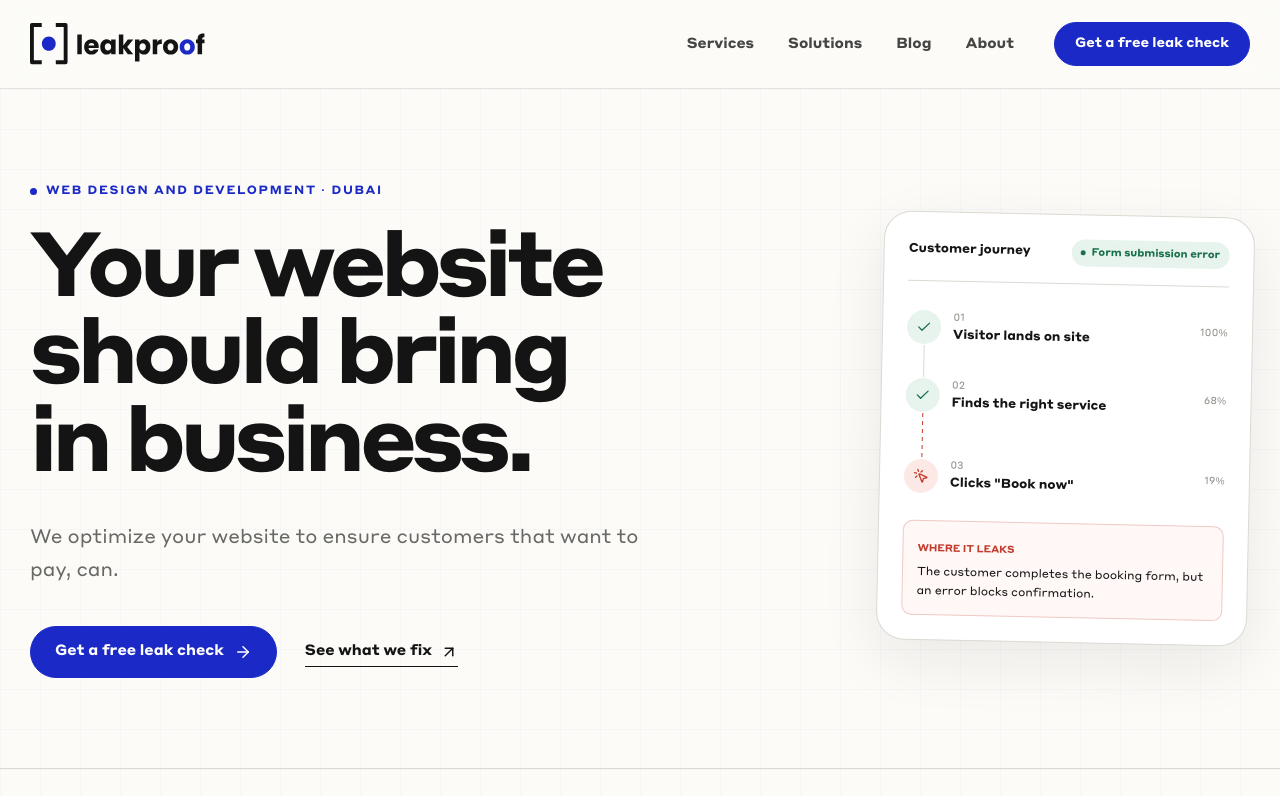
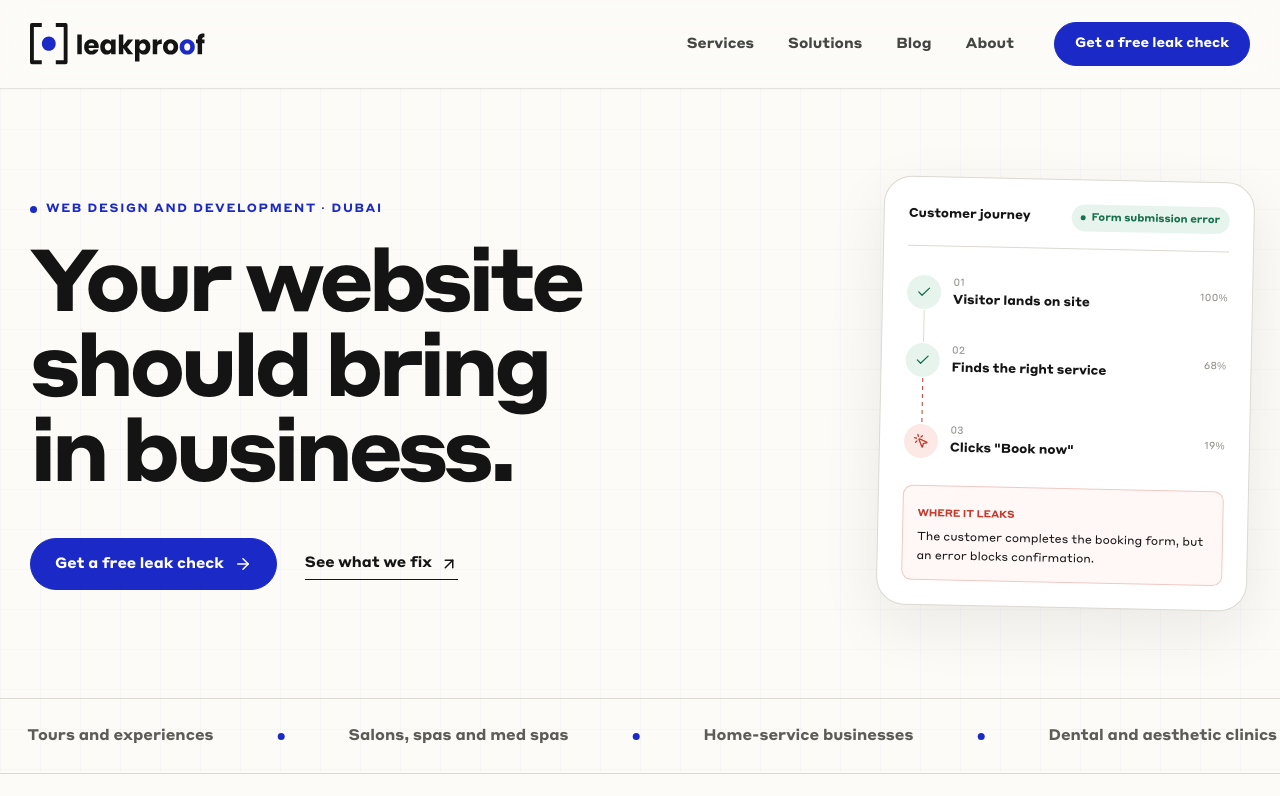
Before and after one commit to AdiKsOnDev/leakproof, a React (Vite) app: page / in a window 1280 px wide. Shown: the top 796 px of the page. Built offline with nearby package versions, Linux system fonts and the light colour scheme.

Commit message:
style(*): reduce the font size for headings

```diff
--- a/src/pages/HomePage.tsx
+++ b/src/pages/HomePage.tsx
@@ -14,9 +14,6 @@ export function HomePage() {
           <div className="home-hero__content" data-reveal="left">
             <span className="eyebrow">Web design and development · Dubai</span>
             <h1>Your website should bring in business.</h1>
-            <p>
-              We optimize your website to ensure customers that want to pay, can.
-            </p>
             <div className="home-hero__actions">
               <Link className="button" to="/contact">
                 Get a free leak check <ArrowRight size={18} />
--- a/src/styles/_base.scss
+++ b/src/styles/_base.scss
@@ -43,7 +43,7 @@ h3 {
 }
 
 h1 {
-  font-size: clamp(3.1rem, 7vw, 6.4rem);
+  font-size: clamp(3.1rem, 7vw, 5.4rem);
   font-weight: 600;
   letter-spacing: -0.06em;
   line-height: 0.98;
```
